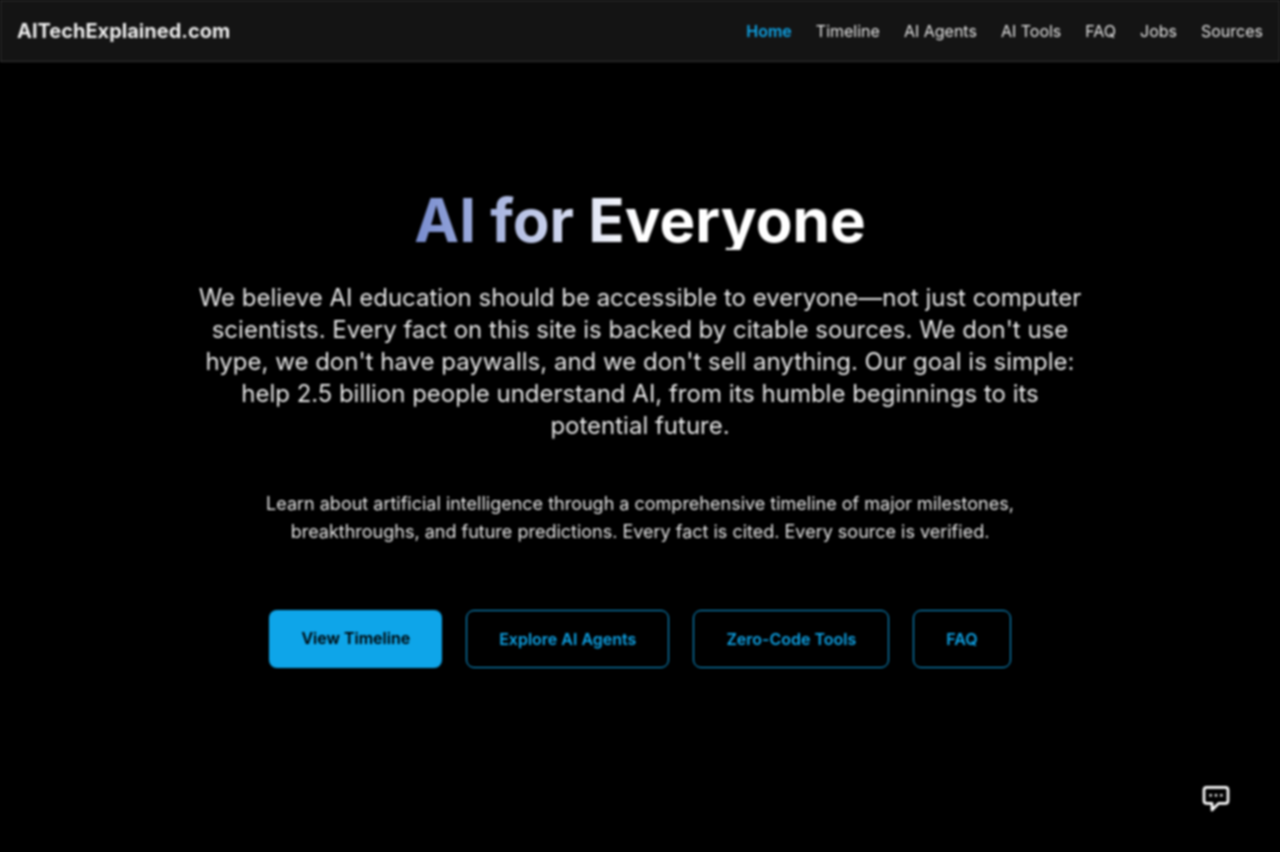
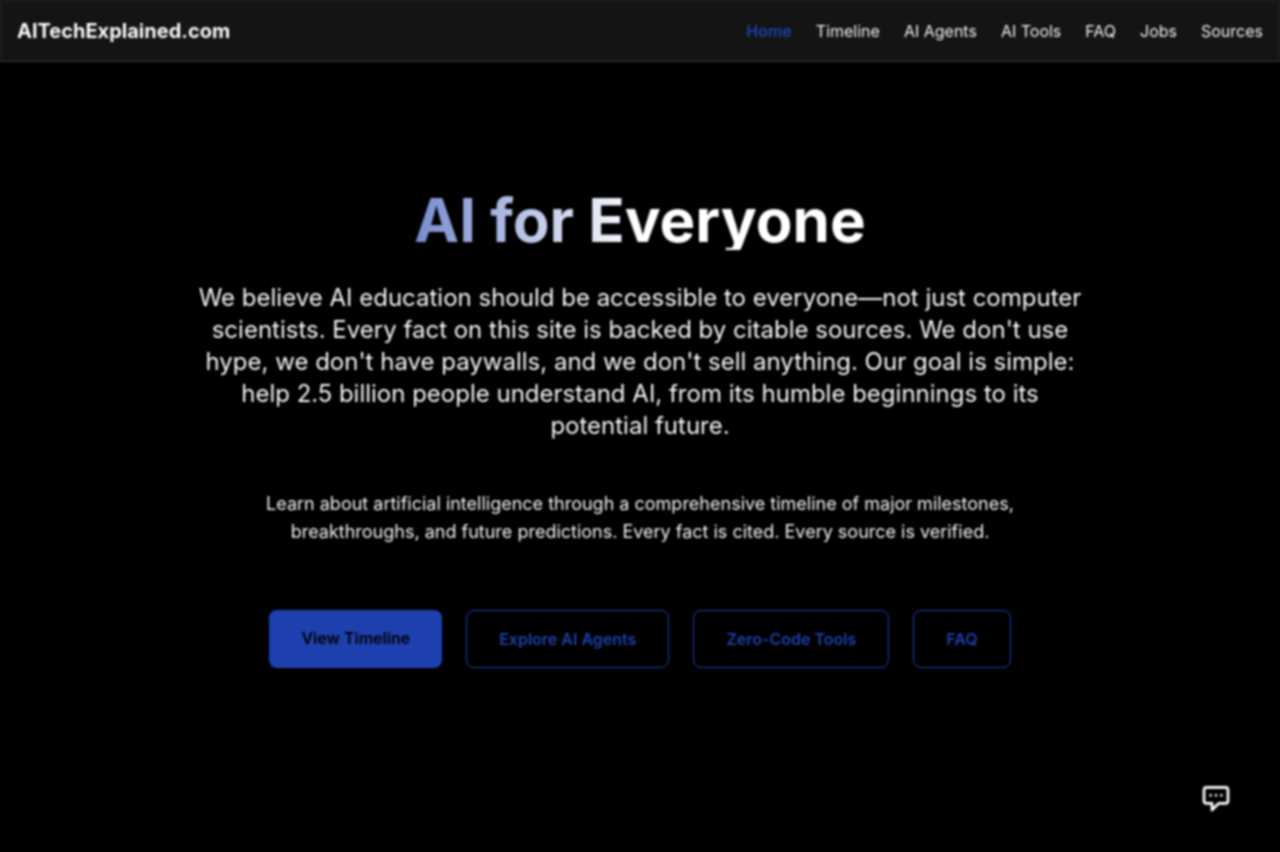
Before and after one commit to Whitehawks6/AITechAttempt2, a Next.js app: page / in a window 1280 px wide. Shown: the top 852 px of the page. Built offline with nearby package versions, Linux system fonts and the light colour scheme.

Commit message:
Update tailwind.config.js

```diff
--- a/tailwind.config.js
+++ b/tailwind.config.js
@@ -10,10 +10,9 @@
       colors: {
         spaceBlack: '#000000',
         nebulaDark: '#0a0a1a',
-        crispWhite: '#ffffff',
-        silverWhite: '#f0f0f0',
-        subtleBlue: '#0ea5e9',
-        subtlePurple: '#a855f7',
+        brightWhite: '#ffffff',
+        subtleBlue: '#1e40af',
+        subtlePurple: '#6d28d9',
         grayText: '#d1d5db',
       },
       backgroundImage: {
```
